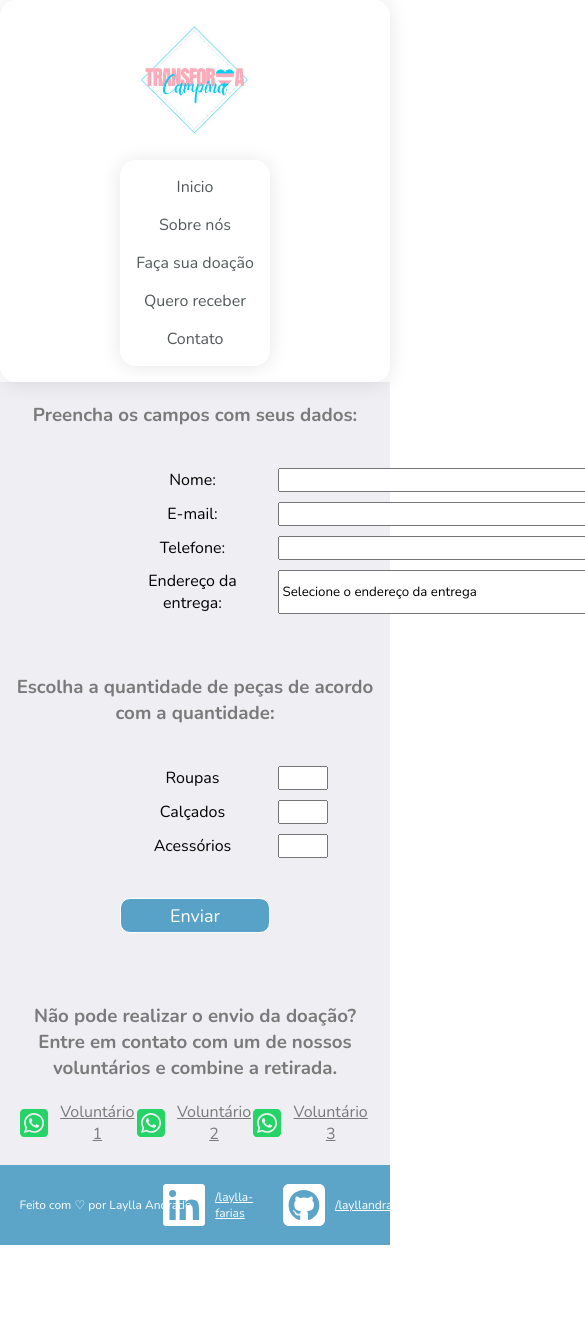
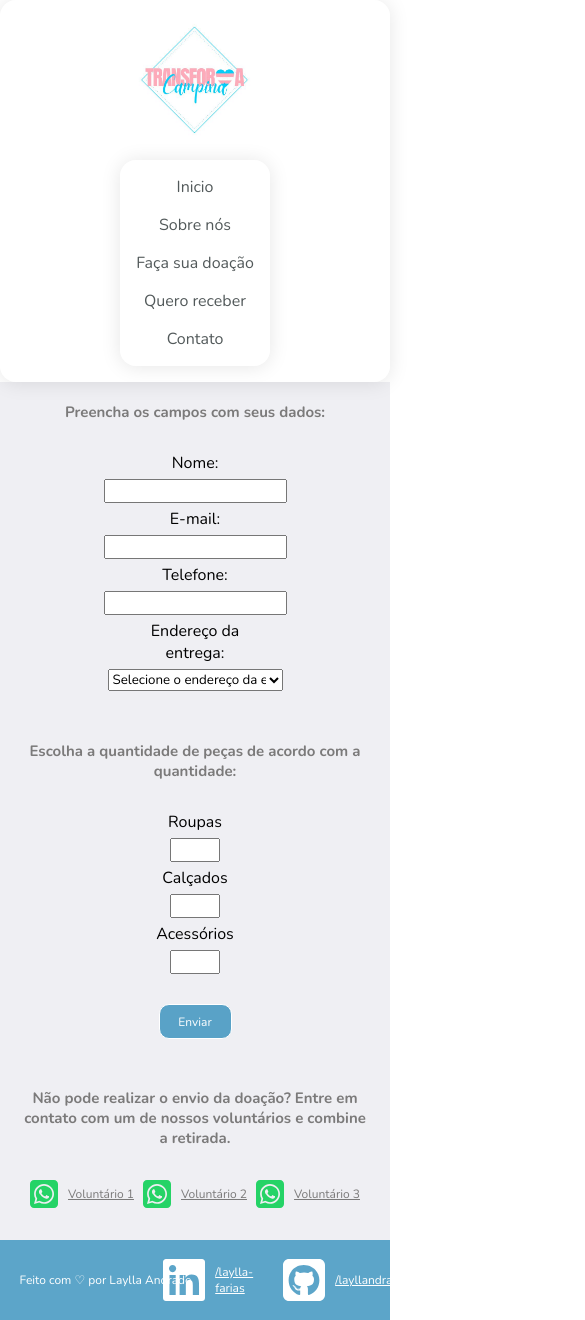
Before and after one commit to layllandrade/projeto-final-reprograma, a React (Vite) app: page /doe in a window 390 px wide. Shown: the top 1320 px of the page, 585 px wide, since content can reach past the window. Before the commit the page ends 1245 px from the top, so only its background shows below. Built offline with nearby package versions, Linux system fonts and the light colour scheme.

Commit message:
Adicionando a responsividade mobile a pagina faã sua doação

```diff
--- a/src/styles/pages/doe.module.css
+++ b/src/styles/pages/doe.module.css
@@ -68,3 +68,27 @@ label {
 .inputNumber {
     width: 50px;
 }
+@media screen and (max-width: 480px) {
+    .titulo {
+        font-size: 15px;
+    }
+    .formulario {
+        display: flex;
+        flex-direction: column;
+        grid-gap: 5px;
+        padding: 10px;
+    }
+    .botao {
+        width: 73px;
+        font-size: 12px;
+    }
+    .doeContainer {
+        gap: 9px;
+    }
+    .contatoContainer {
+        padding: 10px;
+    }
+    .contatoWhatsapp {
+        font-size: 12px;
+    }
+}
```
